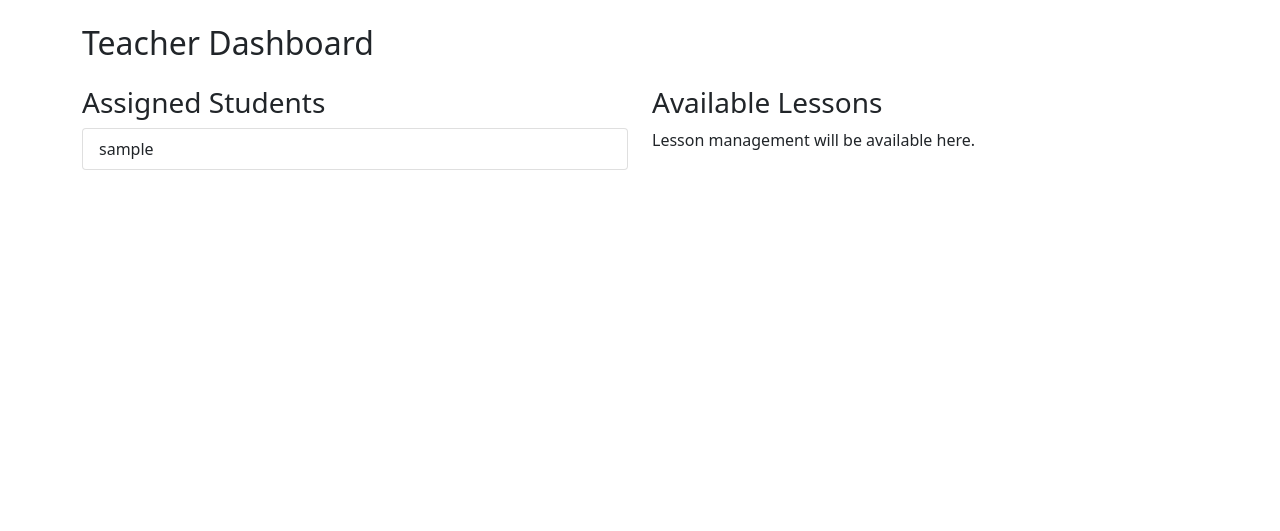
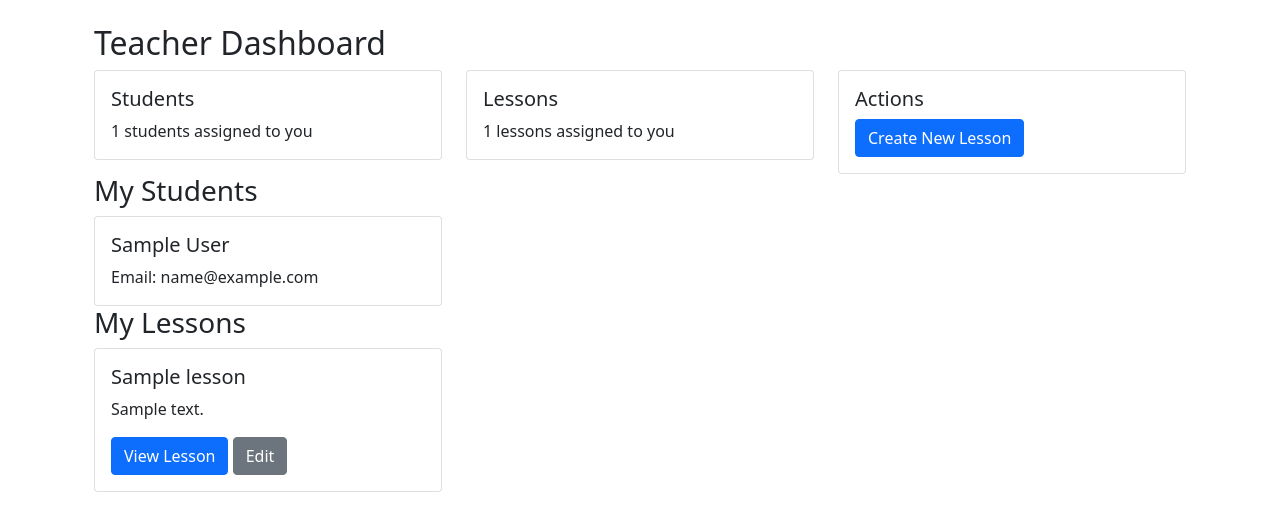
Before and after one commit to hoanghaiat/EnglishSpeaking, a Django app: template templates/dashboard_teacher.html in a window 1280 px wide. Shown: the part 56-587 px from the top of the page. Run offline with Django 3.2, Linux system fonts and the light colour scheme; the template is opened without the code that fills it: most values are stand-ins (such as "Sample title", 1, 10 or a date in 2020).

Commit message:
feat: Implement teacher lesson management and speaking attempt creation features
Co-authored-by: aider (ollama_chat/qwen3-coder:latest) <aider@aider.chat>

```diff
--- a/speaking_practice/urls.py
+++ b/speaking_practice/urls.py
@@ -8,6 +8,12 @@ urlpatterns = [
     path('lessons/', views.lesson_list, name='lesson_list'),
     path('lesson/<int:lesson_id>/', views.lesson_detail, name='lesson_detail'),
     path('lesson/<int:lesson_id>/attempt/<int:exercise_id>/', views.create_speaking_attempt, name='create_speaking_attempt'),
+
+    # Teacher lesson management URLs
+    path('teacher/lesson/create/', views.teacher_create_lesson, name='teacher_create_lesson'),
+    path('teacher/lesson/<int:lesson_id>/edit/', views.teacher_edit_lesson, name='teacher_edit_lesson'),
+    path('teacher/lesson/<int:lesson_id>/delete/', views.teacher_delete_lesson, name='teacher_delete_lesson'),
+
     path('profile/', views.profile, name='profile'),
 
     path('accounts/login/', views_auth.login_view, name='login'),
--- a/templates/dashboard_teacher.html
+++ b/templates/dashboard_teacher.html
@@ -1,28 +1,76 @@
 {% extends 'base.html' %}
 
+{% block title %}Teacher Dashboard{% endblock %}
+
 {% block content %}
-<div class="row">
-    <div class="col-md-12">
-        <h2>Teacher Dashboard</h2>
+<div class="container">
+    <h2>Teacher Dashboard</h2>
 
-        <div class="row mt-4">
-            <div class="col-md-6">
-                <h3>Assigned Students</h3>
-                {% if students %}
-                    <ul class="list-group">
-                        {% for student in students %}
-                            <li class="list-group-item">{{ student.user.username }}</li>
-                        {% endfor %}
-                    </ul>
-                {% else %}
-                    <p>No students assigned to you.</p>
-                {% endif %}
+    <div class="row">
+        <div class="col-md-4">
+            <div class="card">
+                <div class="card-body">
+                    <h5 class="card-title">Students</h5>
+                    <p class="card-text">{{ students.count }} students assigned to you</p>
+                </div>
             </div>
-            <div class="col-md-6">
-                <h3>Available Lessons</h3>
-                <p>Lesson management will be available here.</p>
+        </div>
+
+        <div class="col-md-4">
+            <div class="card">
+                <div class="card-body">
+                    <h5 class="card-title">Lessons</h5>
+                    <p class="card-text">{{ lessons.count }} lessons assigned to you</p>
+                </div>
+            </div>
+        </div>
+
+        <div class="col-md-4">
+            <div class="card">
+                <div class="card-body">
+                    <h5 class="card-title">Actions</h5>
+                    <a href="{% url 'teacher_create_lesson' %}" class="btn btn-primary">Create New Lesson</a>
+                </div>
             </div>
         </div>
     </div>
+
+    <h3>My Students</h3>
+    {% if students %}
+        <div class="row">
+            {% for student in students %}
+                <div class="col-md-4">
+                    <div class="card">
+                        <div class="card-body">
+                            <h5 class="card-title">{{ student.user.first_name }} {{ student.user.last_name }}</h5>
+                            <p class="card-text">Email: {{ student.user.email }}</p>
+                        </div>
+                    </div>
+                </div>
+            {% endfor %}
+        </div>
+    {% else %}
+        <p>No students assigned to you.</p>
+    {% endif %}
+
+    <h3>My Lessons</h3>
+    {% if lessons %}
+        <div class="row">
+            {% for lesson in lessons %}
+                <div class="col-md-4">
+                    <div class="card">
+                        <div class="card-body">
+                            <h5 class="card-title">{{ lesson.title }}</h5>
+                            <p class="card-text">{{ lesson.description }}</p>
+                            <a href="{% url 'lesson_detail' lesson.id %}" class="btn btn-primary">View Lesson</a>
+                            <a href="{% url 'teacher_edit_lesson' lesson.id %}" class="btn btn-secondary">Edit</a>
+                        </div>
+                    </div>
+                </div>
+            {% endfor %}
+        </div>
+    {% else %}
+        <p>No lessons assigned to you.</p>
+    {% endif %}
 </div>
 {% endblock %}
```
Also changed, not shown: speaking_practice/views.py (+104 -1 lines), templates/create_speaking_attempt.html (added, +33 -0 lines), templates/teacher_create_lesson.html (added, +40 -0 lines), templates/teacher_delete_lesson.html (added, +22 -0 lines), templates/teacher_edit_lesson.html (added, +30 -0 lines).
